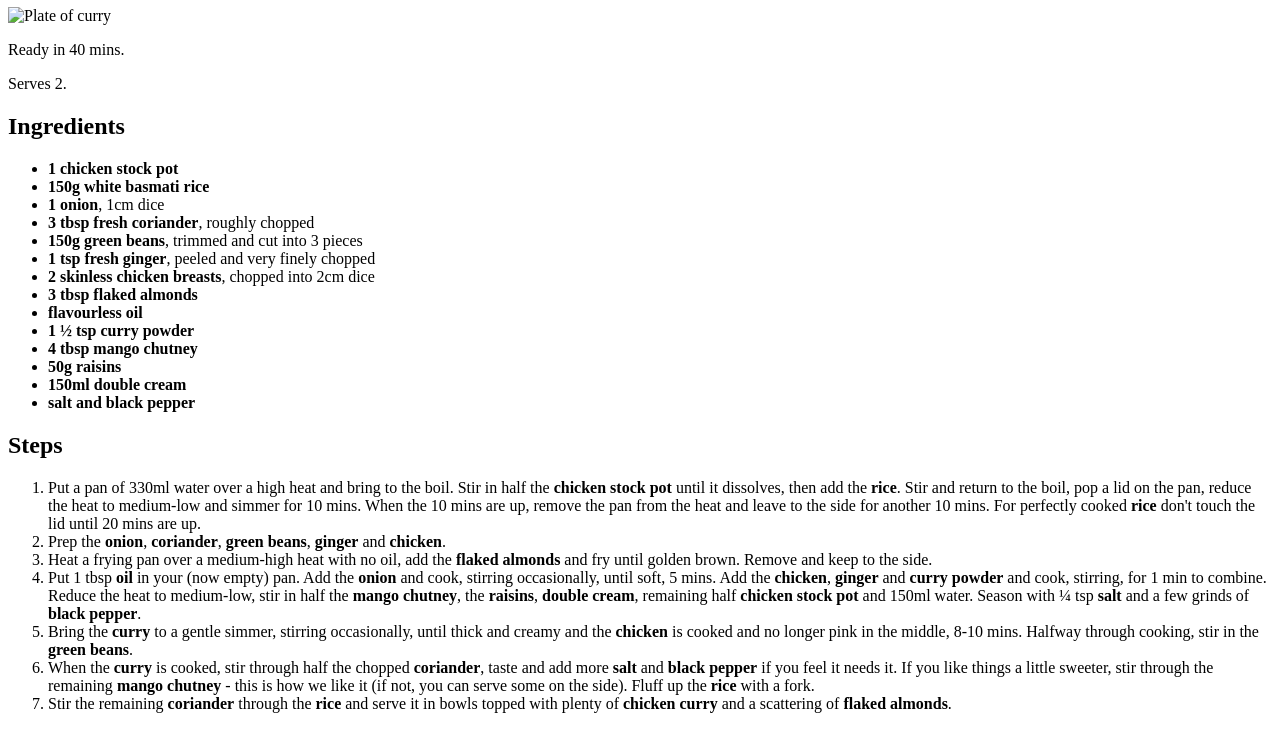
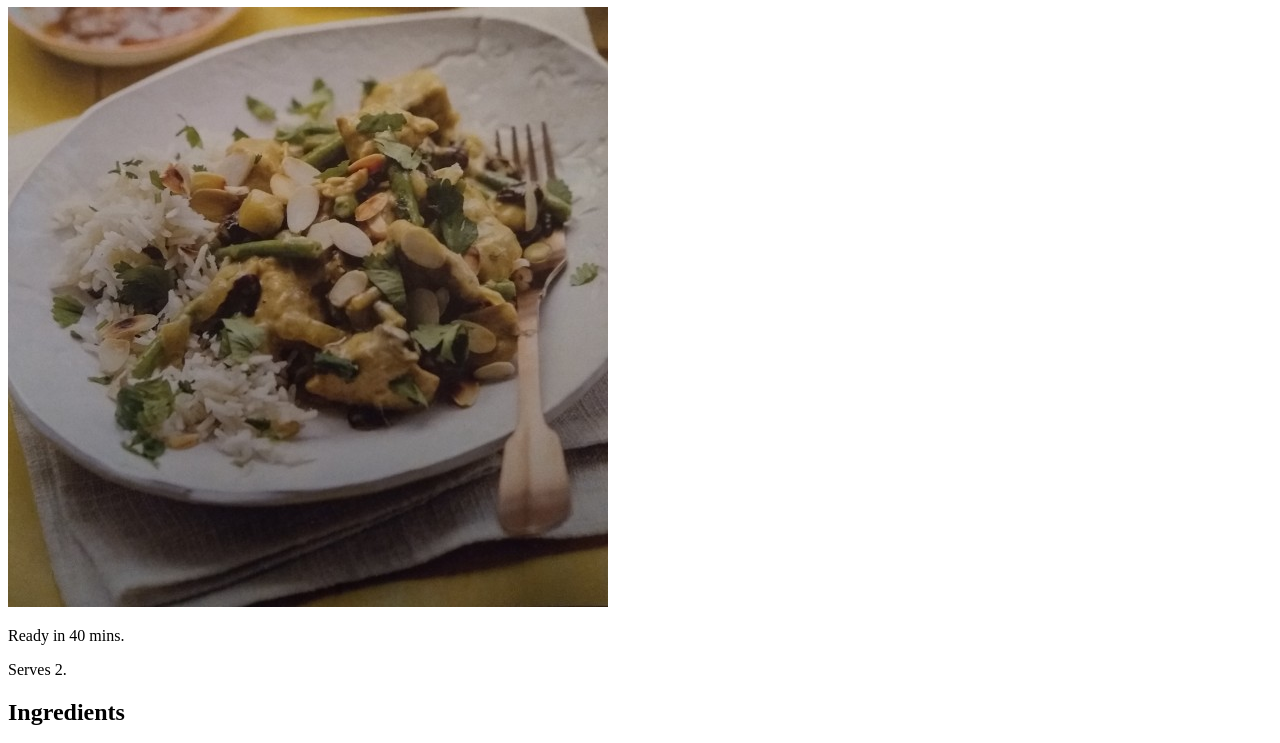
Before and after one commit to mjr101/odin-recipes, a plain HTML site: page recipes/curry.html in a window 1280 px wide. Shown: the part 73-816 px from the top of the page. Drawn offline with Linux system fonts and the light colour scheme.

Commit message:
Fix curry image link

```diff
--- a/recipes/curry.html
+++ b/recipes/curry.html
@@ -11,7 +11,7 @@
         Classic Chicken Curry (with Herby Rice & Flaked Almonds)
       </h1>
 
-      <img src="../recipes/curry.html" alt="Plate of curry">
+      <img src="../images/curry.jpg" alt="Plate of curry">
 
       <p>Ready in 40 mins.</p>
 
```
